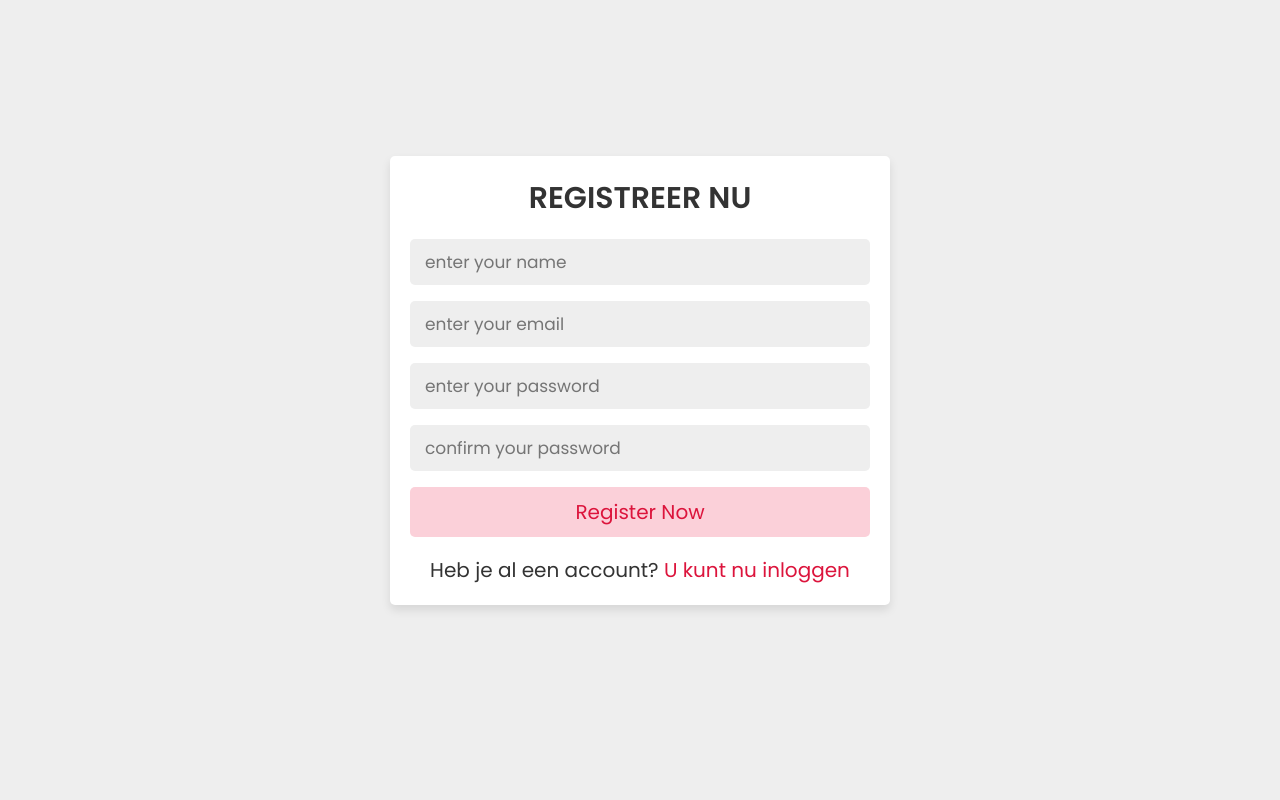
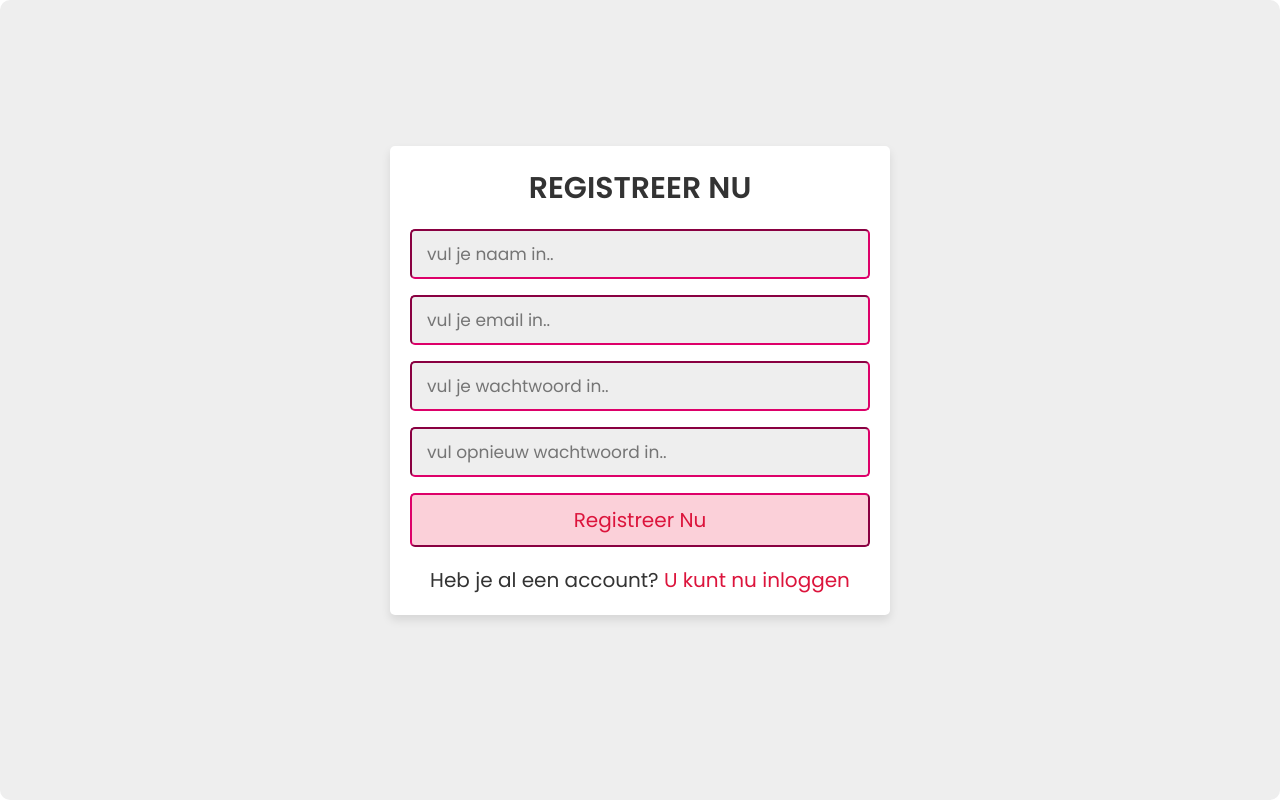
Before and after one commit to SefvandenHeurik/API-systeem, a PHP site: page /register_form.php in a window 1280 px wide. Run offline with PHP 8.4, Linux system fonts and the light colour scheme.

Commit message:
css fix registerform

```diff
--- a/register_form.php
+++ b/register_form.php
@@ -60,11 +60,11 @@ if(isset($_POST['submit'])){
          };
       };
       ?>
-      <input type="text" name="name" required placeholder="enter your name">
-      <input type="email" name="email" required placeholder="enter your email">
-      <input type="password" name="password" required placeholder="enter your password">
-      <input type="password" name="cpassword" required placeholder="confirm your password">
-      <input type="submit" name="submit" value="register now" class="form-btn">
+      <input type="text" name="name" required placeholder="vul je naam in..">
+      <input type="email" name="email" required placeholder="vul je email in..">
+      <input type="password" name="password" required placeholder="vul je wachtwoord in..">
+      <input type="password" name="cpassword" required placeholder="vul opnieuw wachtwoord in..">
+      <input type="submit" name="submit" value="registreer nu" class="form-btn">
       <p>Heb je al een account? <a href="inlogdocent.php">U kunt nu inloggen</a></p>
    </form>
 
--- a/styles.css
+++ b/styles.css
@@ -4,8 +4,11 @@
    font-family: 'Poppins', sans-serif;
    margin:0; padding:0;
    box-sizing: border-box;
-   outline: none; border:none;
+   outline: none;
+   border-color:#DD0069;
+   border-radius: 10px;
    text-decoration: none;
+
 }
 
 .container{
```
